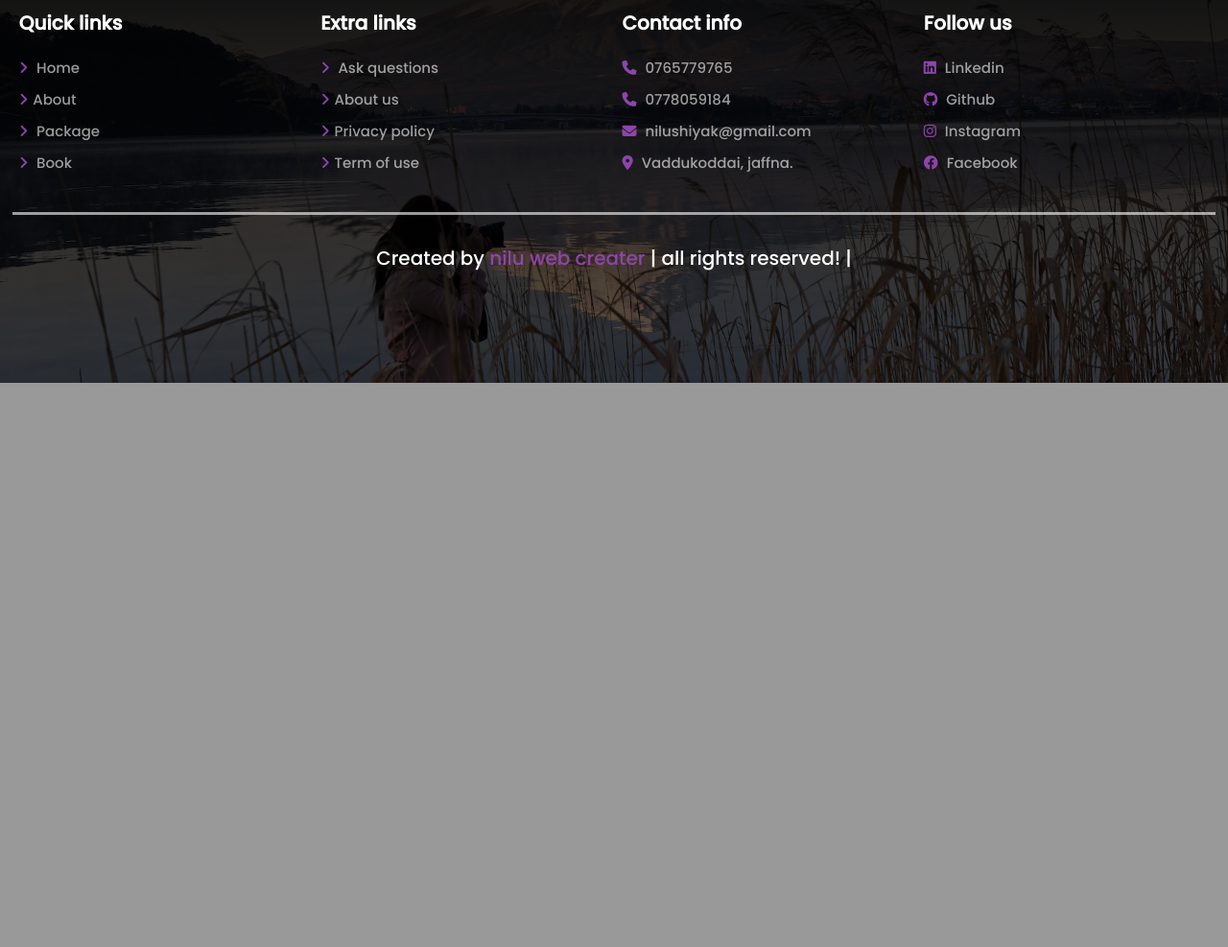
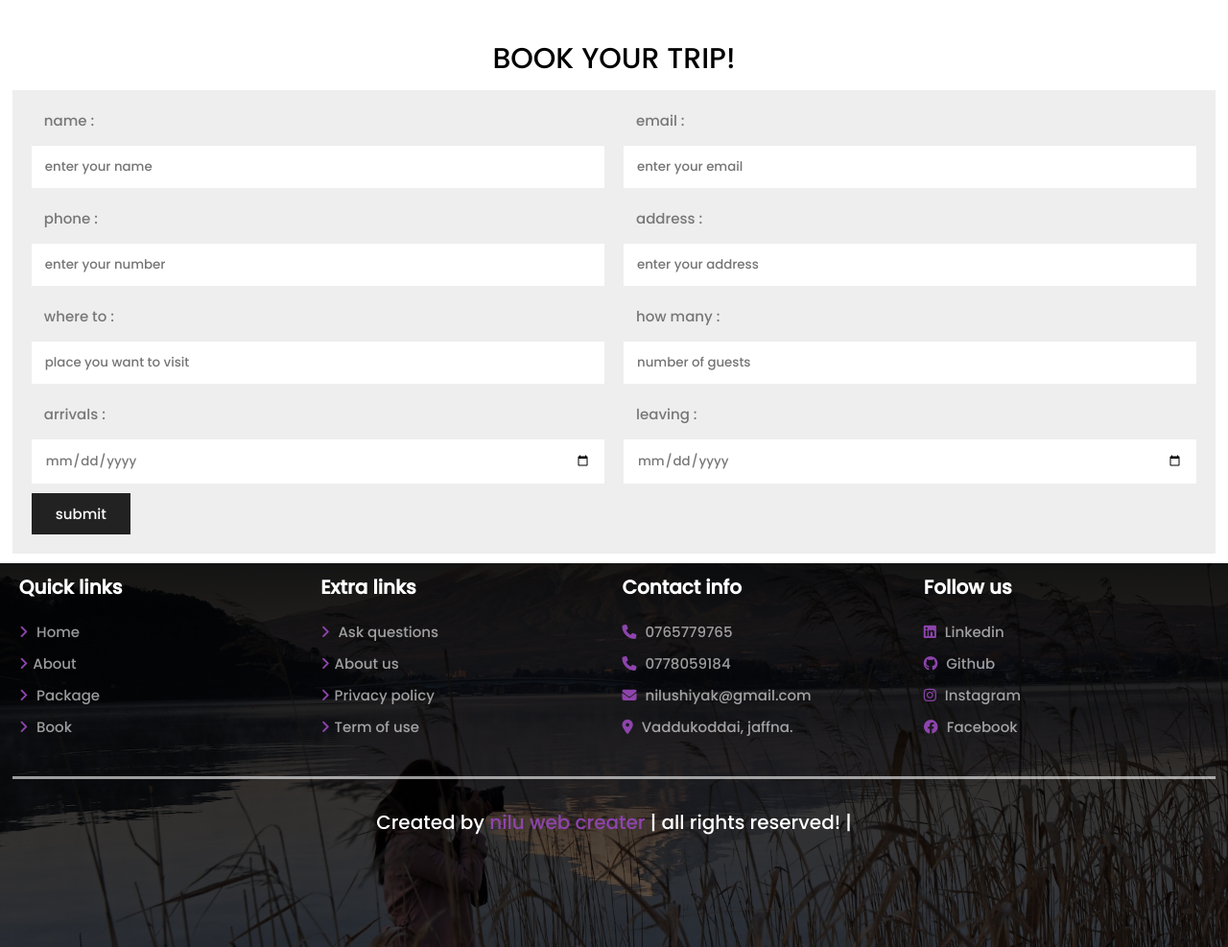
Before and after one commit to Nilushiya/Travel-Tour-website, a PHP site: page /book.html in a window 1280 px wide. Shown: the part 459-1446 px from the top of the page at 96% size. Before the commit the page ends 858 px from the top, so only its background shows below. Run offline with PHP 8.4, Linux system fonts and the light colour scheme; some web fonts are replaced.

Commit message:
build booking page

```diff
--- a/book.html
+++ b/book.html
@@ -26,8 +26,51 @@
         </div>
 
         <div class="heading" style="background: url(media/home3.jpg) no-repeat">
-            <h1>Book</h1>
+            <h1>Book now</h1>
         </div>
+
+
+        <!--booking-->
+        <section class="booking">
+            <div class="heading-title">Book your trip!</div>
+            <form action="book-form.php" method="post" class="book-form">
+                <div class="flex">
+                    <div class="inputBox">
+                        <span>name :</span>
+                        <input type="text" placeholder="enter your name" name="name">
+                    </div>
+                    <div class="inputBox">
+                        <span>email :</span>
+                        <input type="email" placeholder="enter your email" name="email">
+                    </div>
+                    <div class="inputBox">
+                        <span>phone :</span>
+                        <input type="number" placeholder="enter your number" name="number">
+                    </div>
+                    <div class="inputBox">
+                        <span>address :</span>
+                        <input type="text" placeholder="enter your address" name="address">
+                    </div>
+                    <div class="inputBox">
+                        <span>where to :</span>
+                        <input type="text" placeholder="place you want to visit" name="location">
+                    </div>
+                    <div class="inputBox">
+                        <span>how many :</span>
+                        <input type="text" placeholder="number of guests" name="guests">
+                    </div>
+                    <div class="inputBox">
+                        <span>arrivals :</span>
+                        <input type="date" name="arrivals">
+                    </div>
+                    <div class="inputBox">
+                        <span>leaving :</span>
+                        <input type="date" name="leaving">
+                    </div>
+                </div>
+                <input type="submit" value="submit" class="btn" name="send">
+            </form>
+        </section>
 
 <!--footer-->
     <section class="footer">
--- a/home.html
+++ b/home.html
@@ -72,7 +72,7 @@
 
 <!--Home about-->
 <section class="home-about">
-    <div class="omage">
+    <div class="image">
         <img src="media/home-about.jpg" alt="">
     </div>
     <div class="content">
--- a/js.js
+++ b/js.js
@@ -33,3 +33,17 @@ let swiperr = new Swiper(".reviews-slider", {
     },
   },
 });
+
+let loadMoreBtn = document.querySelector('.packages .load-more .btn');
+let currentItem = 3;
+
+loadMoreBtn.onclick = () =>{
+  let boxes = document.querySelectorAll('.packages .box-container .box');
+  for(var i=currentItem; i < currentItem+3; i++){
+    boxes[i].style.display = 'inline-block'
+  };
+  currentItem += 3;
+  if(currentItem >= boxes.length){
+    loadMoreBtn.style.display = 'none'
+  }
+}
--- a/package.html
+++ b/package.html
@@ -154,6 +154,7 @@
                     </div>
                 </div>
             </div>
+            <div class="load-more"><span class="btn">Load more</span></div>
         </section>
 
 <!--footer-->
--- a/style.css
+++ b/style.css
@@ -442,6 +458,43 @@ section{
 .packages .load-more{
     text-align: center;
     margin-top: 2rem;
+}
+
+
+
+/*booking*/
+.booking .book-form{
+    padding: 2rem;
+    background: var(--light-bg);
+}
+.booking .book-form .flex{
+    display: flex;
+    flex-wrap: wrap;
+    gap: 2rem;
+}
+.booking .book-form .flex .inputBox{
+    flex: 1 1 41rem;
+}
+.booking .book-form .flex .inputBox input{
+    width: 100%;
+    padding: 1.2rem 1.4rem;
+    font-size: 1.3.4rem;
+    color: var(--light-black);
+    text-transform: none;
+    margin-top: 1.5rem;
+    border: var(--border);
+}
+.booking .book-form .flex .inputBox input:focus{
+    background: var(--black);
+    color: var(--white);
+}
+.booking .book-form .flex .inputBox input:focus::placeholder{
+    color: var(--light-white);
+}
+.booking .book-form .flex .inputBox span{
+    font-size: 1.5rem;
+    color: var(--light-black);
+    padding-left: 1.3rem;
 }
 
 /*footer*/
```
Also changed, not shown: other parts of style.css (+41 -12 lines).
